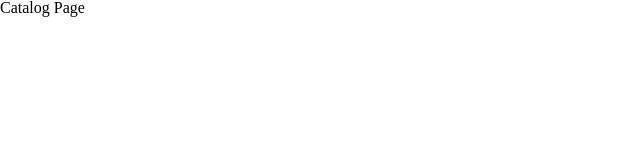
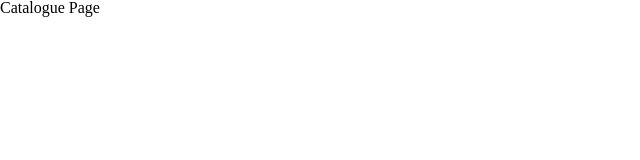
Before and after one commit to rayssa-souza/ecommerce-layout, a React (Create React App) app: page /products/best-sellers in a window 1280 px wide. Shown: the top 160 px of the page, without its empty margins (0-640 px from the left). Built offline with nearby package versions, Linux system fonts and the light colour scheme.

Commit message:
fixed-nav-z-index

```diff
--- a/src/components/header-menu-desktop/style.scss
+++ b/src/components/header-menu-desktop/style.scss
@@ -16,6 +16,7 @@
   &:hover {
     .header-dropdown-menu {
       display: block;
+      z-index: 1;
     }
   }
 
--- a/src/components/header/style.scss
+++ b/src/components/header/style.scss
@@ -41,7 +41,7 @@
     top: 32px;
 
     background-color: white;
-    z-index: 1;
+    z-index: 2;
   }
 
   .overlay {
@@ -51,6 +51,7 @@
     position: absolute;
     opacity: 0.5;
     top: 32px;
+    z-index: 1;
   }
 }
 
--- a/src/components/section/index.js
+++ b/src/components/section/index.js
@@ -1,12 +1,16 @@
 import React from "react";
 import "./style.scss";
 
-const Section = ({ children, text, icon }) => {
+const Section = ({ children, text, icon, onClick }) => {
   return (
     <div className="section">
       <div className="section-header">
         <span className="section-text">{text}</span>
-        {!icon && <span className="section-see-all-text">SEE ALL</span>}
+        {!icon && (
+          <span className="section-see-all-text" onClick={onClick}>
+            SEE ALL
+          </span>
+        )}
         {icon && <div className="section-icon">{icon}</div>}
       </div>
       {children}
--- a/src/pages/catalog/index.js
+++ /dev/null
@@ -1,7 +0,0 @@
-import React from "react";
-
-const Catalog = () => {
-  return <h1> Catalog Page</h1>;
-};
-
-export default Catalog;
--- /dev/null
+++ b/src/pages/catalogue/index.js
@@ -0,0 +1,7 @@
+import React from "react";
+
+const Catalogue = () => {
+  return <h1> Catalogue Page</h1>;
+};
+
+export default Catalogue;
--- a/src/pages/main/index.js
+++ b/src/pages/main/index.js
@@ -7,6 +7,8 @@ import Footer from "../../components/footer";
 import BestSellersProducts from "../../components/best-sellers-products";
 import PopularProducts from "../../components/popular-products";
 import Sliders from "../../components/slider-carrousel";
+// import { useParams } from "react-router-dom";
+// import { useNavigate } from "react-router-dom";
 
 const Main = () => {
   return (
--- a/src/routes/index.js
+++ b/src/routes/index.js
@@ -1,8 +1,9 @@
 import React, { lazy, Suspense } from "react";
 import { Routes, Route } from "react-router-dom";
+import Catalogue from "../pages/catalogue";
 
 const Main = lazy(() => import("../pages/main"));
-const Catalog = lazy(() => import("../pages/catalog"));
+const Catalog = lazy(() => import("../pages/catalogue"));
 const Product = lazy(() => import("../pages/product"));
 
 console.log({
@@ -16,8 +17,8 @@ const AppRoutes = () => {
       <Suspense fallback={<div />}>
         <Routes>
           <Route path="/" element={<Main />} />
-          <Route path="/products/:category" element={<Catalog />} />
-          <Route path="/product/:product" element={<Product />} />
+          <Route path="/products/:category" element={<Catalogue />} />
+          <Route path="/product/:category/:product" element={<Product />} />
         </Routes>
       </Suspense>
     </div>
```
Also changed, not shown: 1 other file (tests, documents, lock files or other folders).
